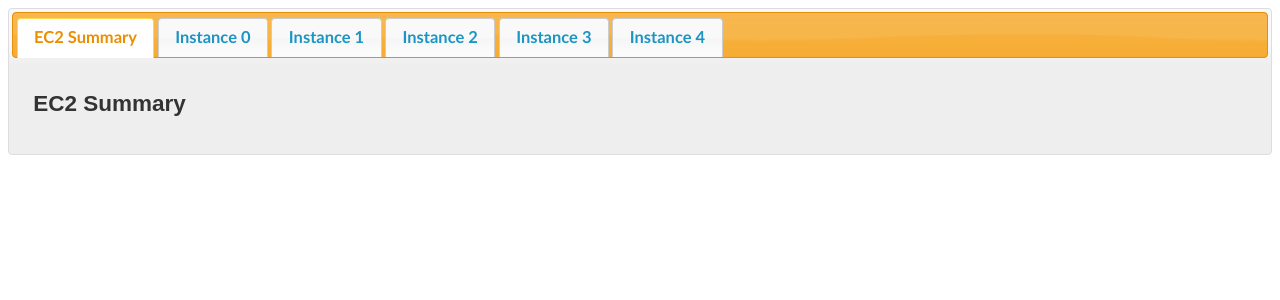
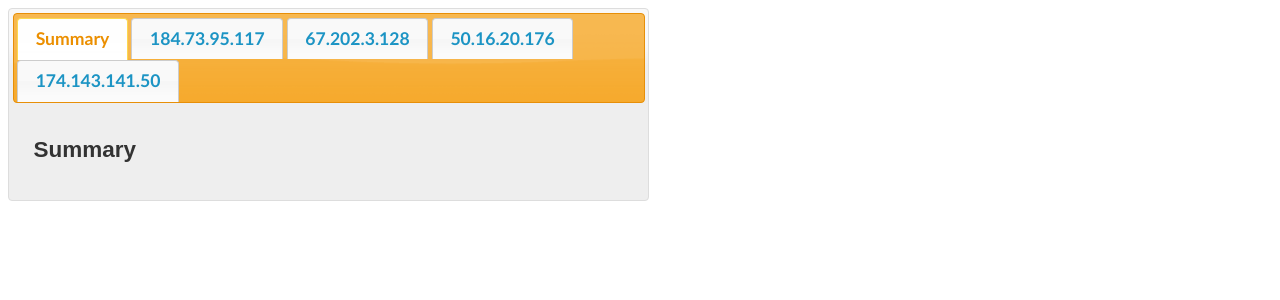
Before and after one commit to xuhan/cloud, a PHP site: page /cache/tab.php in a window 1280 px wide. Shown: the top 300 px of the page. Run offline with PHP 8.4, Linux system fonts and the light colour scheme.

Commit message:
update tab.php

```diff
--- a/tab.php
+++ b/tab.php
@@ -1,111 +1,77 @@
 <html lang="en">
 <head>
-
 <meta http-equiv="Content-Type" content="text/html; charset=utf-8" />    <title>jQuery UI Tabs - Default functionality</title>
-
-    <link rel="stylesheet" href="css/ui-lightness/jquery-ui-1.8.7.custom.css">
-
+    <link rel="stylesheet" href="css/ui-lightness/jquery-ui-1.8.6.custom.css">
     <script src="js/jquery-1.4.2.min.js"></script>
-
-	<script src="js/jquery-ui-1.8.7.custom.min.js"></script>
+	<script src="js/jquery-ui-1.8.6.custom.min.js"></script>
 	<script src="flot/jquery.flot.js"></script>
-
 	<style>
 		div {
 		  font-family: sans-serif;
-
 		  font-size: 15px;
 		}
-
 	</style>
     <script>
-    var ec2Array =[
-
-		"http://ec2-50-16-20-176.compute-1.amazonaws.com/show.php?ip=10.202.78.161",
-
-		"http://ec2-50-16-20-176.compute-1.amazonaws.com/show.php?ip=10.202.78.161",
-
-		"http://ec2-50-16-20-176.compute-1.amazonaws.com/show.php?ip=10.202.78.161",
-
-		"http://ec2-50-16-20-176.compute-1.amazonaws.com/show.php?ip=10.202.78.161",
-
-		"http://ec2-50-16-20-176.compute-1.amazonaws.com/show.php?ip=10.202.78.161"
-
+    var prefix = 'http://ec2-50-16-20-176.compute-1.amazonaws.com/show.php?ip=';
+    var ipArray =[
+		"184.73.95.117",
+		//"75.101.232.42",
+		"67.202.3.128",
+		"50.16.20.176",
+		"174.143.141.50"
     ];
 
     $(function() {
-
 /*
 		var d1 = [];
 		for (var i = 0; i < 14; i += 0.5)
-
 			d1.push([i, Math.sin(i)]);
 
 		var d2 = [[0, 3], [4, 5], [8, 5]];
-
 		var d20 = [[0, 3], [4, 8], [8, 5], [9, 18]];
 
 		var d3 = [[0, 12], [7, 12], null, [7, 2.5], [12, 2.5]];
-
 		var d30 = [[0, 8], [7, 12]];
 
 //		$.plot($("#placeholder-1"), [ d1, d30 ]);
-
 //		$.plot($("#placeholder-3"), [ d1, d2, d3 ]);
 */
-		$.each(ec2Array,function(index,value){
-
-			var url = 'ec2-'+index;
-
-			$('<li><a href="#' + url + '">Instance '+index+'</a></li>').appendTo($('#tab_ul'));
-
-			$('<div id="'+url+'"><iframe width="100%" height="600px" src="'+ value +'"></iframe></div>').appendTo($('#tabs'));
-
+		$.each(ipArray,function(index,value){
+			var url = 'ip-'+index;
+			$('<li><a href="#' + url + '">'+value+'</a></li>').appendTo($('#tab_ul'));
+			$('<div id="'+url+'"><iframe width="100%" height="600px" src="'+ prefix + value +'"></iframe></div>').appendTo($('#tabs'));
 		});
 
 		$( "#tabs" ).tabs({
-
 			select: function(event, ui) {
-
 				//$(ui.panel).append('<iframe>a</iframe>');
 
 				if (ui.index==3){
-
 					//alert(ui.index);
 					//$( "#tabs" ).tabs("load",3);
-
 					//ui.panel.location.href = "http://ec2-50-16-20-176.compute-1.amazonaws.com/show.php?ip=10.202.78.161";
-
 				}
 			 }
 		});
 
-
 		//$( "#tabs" ).tabs( "http://ec2-50-16-20-176.compute-1.amazonaws.com/show.php?ip=10.202.78.161",3,"http://ec2-50-16-20-176.compute-1.amazonaws.com/show.php?ip=10.202.78.161");
-
 
     });
     </script>
 </head>
 
-
 <body>
 
-<div class="demo">
-
-
-<div id="tabs">
-
+<div id="tabs" style="width:50%">
     <ul id="tab_ul">
-        <li><a href="#summary">EC2 Summary</a></li>
-
+        <li><a href="#summary">Summary</a></li>
     </ul>
     <div id="summary">
-
 		<div id="placeholder-1"></div>
-		 <h2>EC2 Summary</h2>
-
+		 <h2>Summary</h2>
     </div>
 
 
 </div>
+
+</body>
```
Also changed, not shown: index.html (+3 -77 lines).
